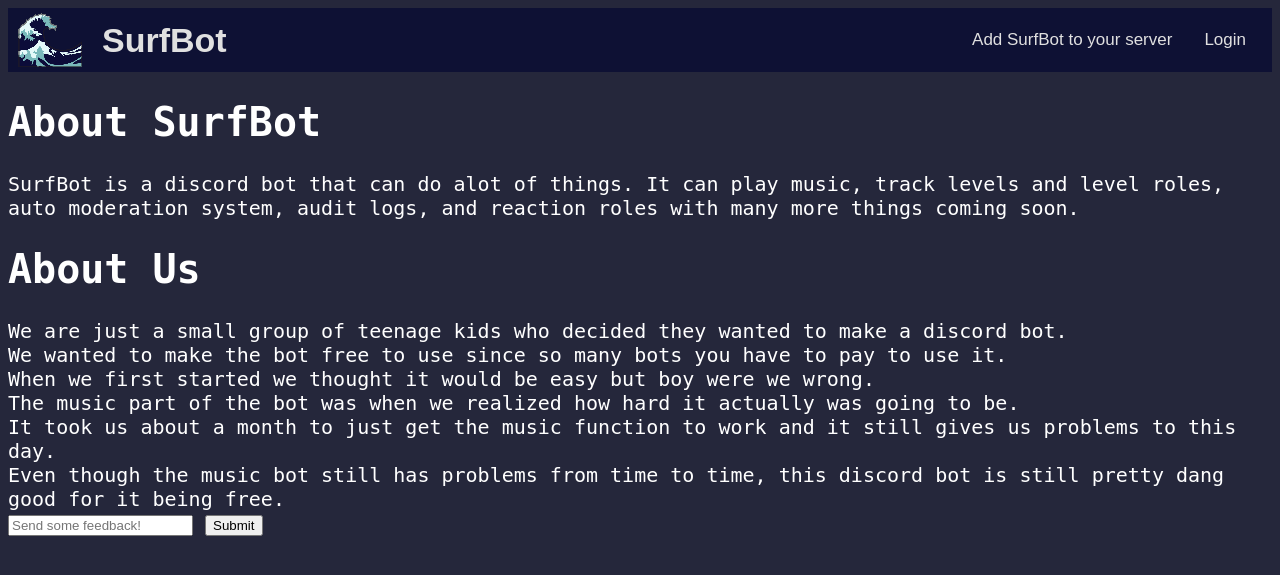
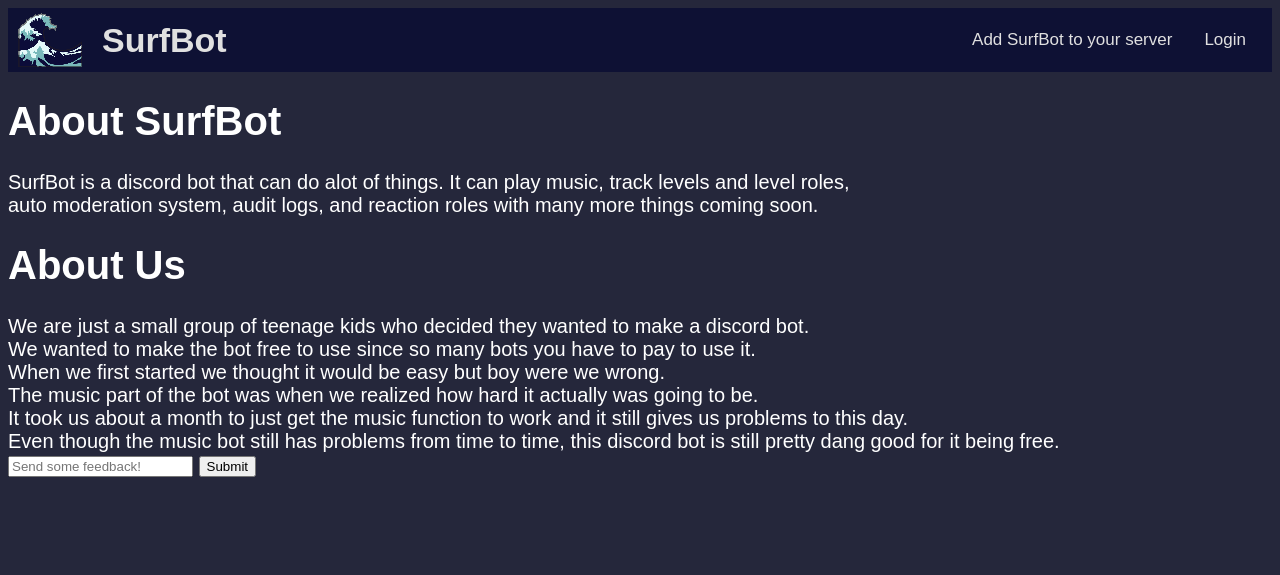
Before and after one commit to NathanNull/GitBot2, a Flask app: page / in a window 1280 px wide. Shown: the top 575 px of the page. Run offline with Flask 3, Linux system fonts and the light colour scheme; parts of the project's set-up code (start-up, migrations or seed data) failed here and were passed over.

Commit message:
changed a font

```diff
--- a/website/static/css/home.css
+++ b/website/static/css/home.css
@@ -1,4 +1,4 @@
 #content {
-	font-family: monospace;
+	font-family: "Arial MS", "Arial";
 	font-size: 20px
 }
```
